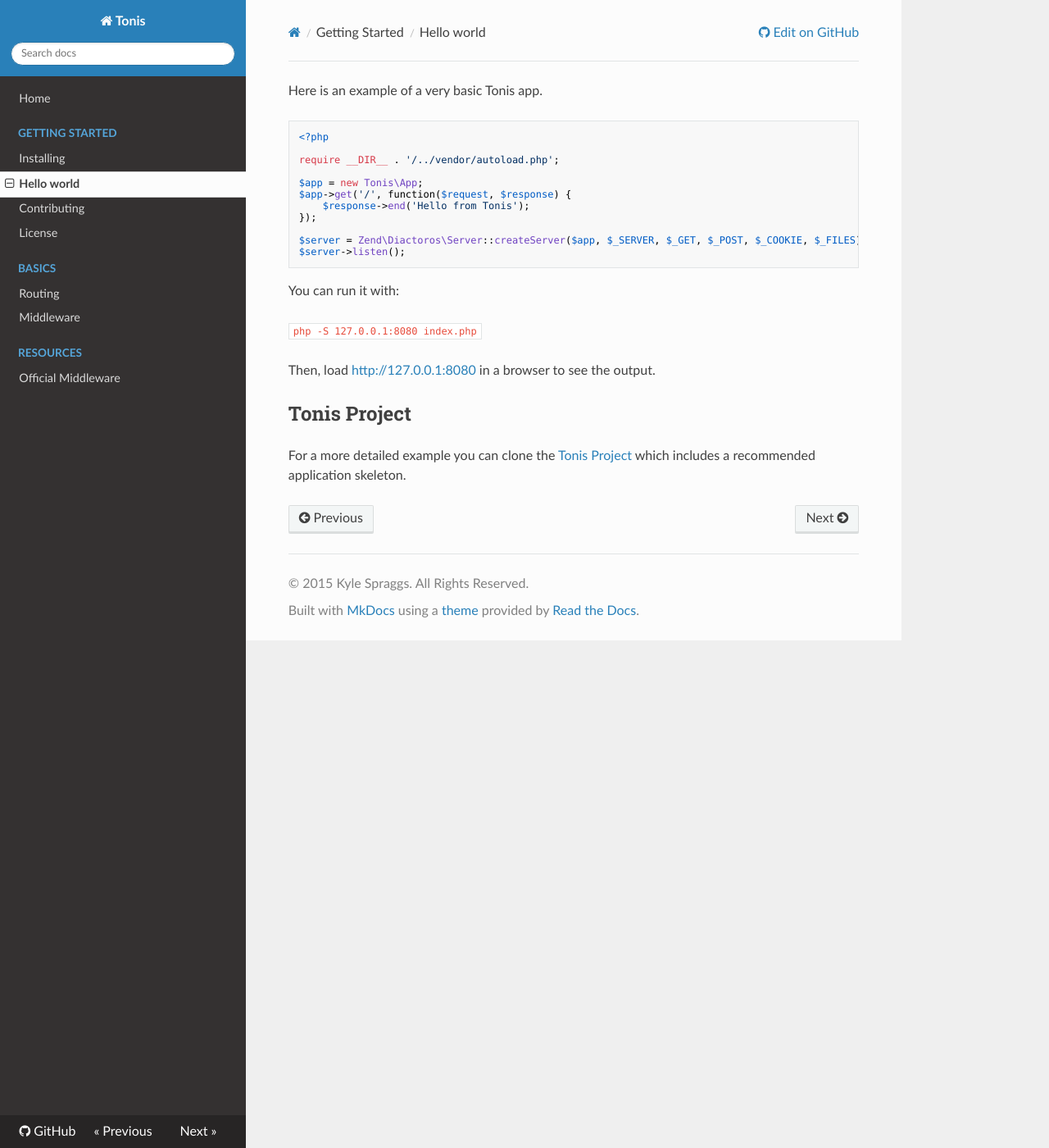
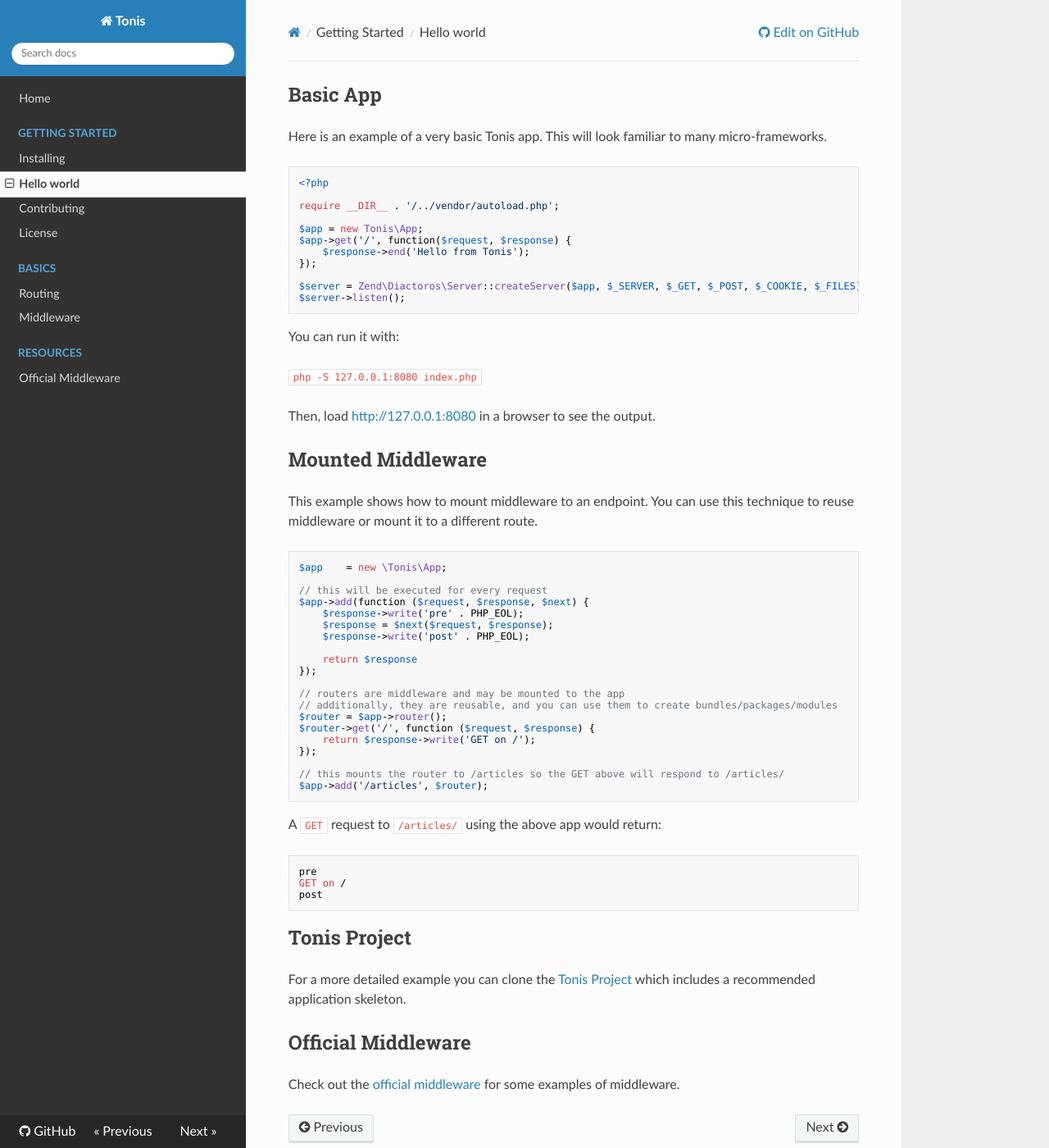
Before and after one commit to tonis-io-legacy/tonis, an MkDocs documentation site: the page built from docs/getting-started/hello-world.md, in a window 1280 px wide and 1400 px high. Shown: the whole window at 82% size. Built offline with MkDocs 1.6.1, drawn with Linux system fonts in a browser that asks for light colours; nearby versions of some CDN libraries; old or Windows-style settings are respelled for this version of MkDocs.

Commit message:
Docs update

````diff
--- a/docs/getting-started/hello-world.md
+++ b/docs/getting-started/hello-world.md
@@ -1,4 +1,7 @@
-Here is an example of a very basic Tonis app.
+Basic App
+---------
+
+Here is an example of a very basic Tonis app. This will look familiar to many micro-frameworks.
 
 ```php
 <?php
@@ -20,8 +23,50 @@ You can run it with:
 
 Then, load [http://127.0.0.1:8080](http://127.0.0.1:8080) in a browser to see the output.
 
+Mounted Middleware
+------------------
+
+This example shows how to mount middleware to an endpoint. You can use this technique to reuse middleware or mount
+it to a different route.
+
+```php
+$app    = new \Tonis\App;
+
+// this will be executed for every request
+$app->add(function ($request, $response, $next) {
+    $response->write('pre' . PHP_EOL);
+    $response = $next($request, $response);
+    $response->write('post' . PHP_EOL);
+
+    return $response
+});
+
+// routers are middleware and may be mounted to the app
+// additionally, they are reusable, and you can use them to create bundles/packages/modules
+$router = $app->router();
+$router->get('/', function ($request, $response) {
+    return $response->write('GET on /');
+});
+
+// this mounts the router to /articles so the GET above will respond to /articles/
+$app->add('/articles', $router);
+```
+
+A `GET` request to `/articles/` using the above app would return:
+
+```
+pre
+GET on /
+post
+```
+
 Tonis Project
 -------------
 
 For a more detailed example you can clone the [Tonis Project](http://github.com/tonis-io/tonis-project) which
 includes a recommended application skeleton.
+
+Official Middleware
+-------------------
+
+Check out the [official middleware](/resources/official-middleware) for some examples of middleware.
````
